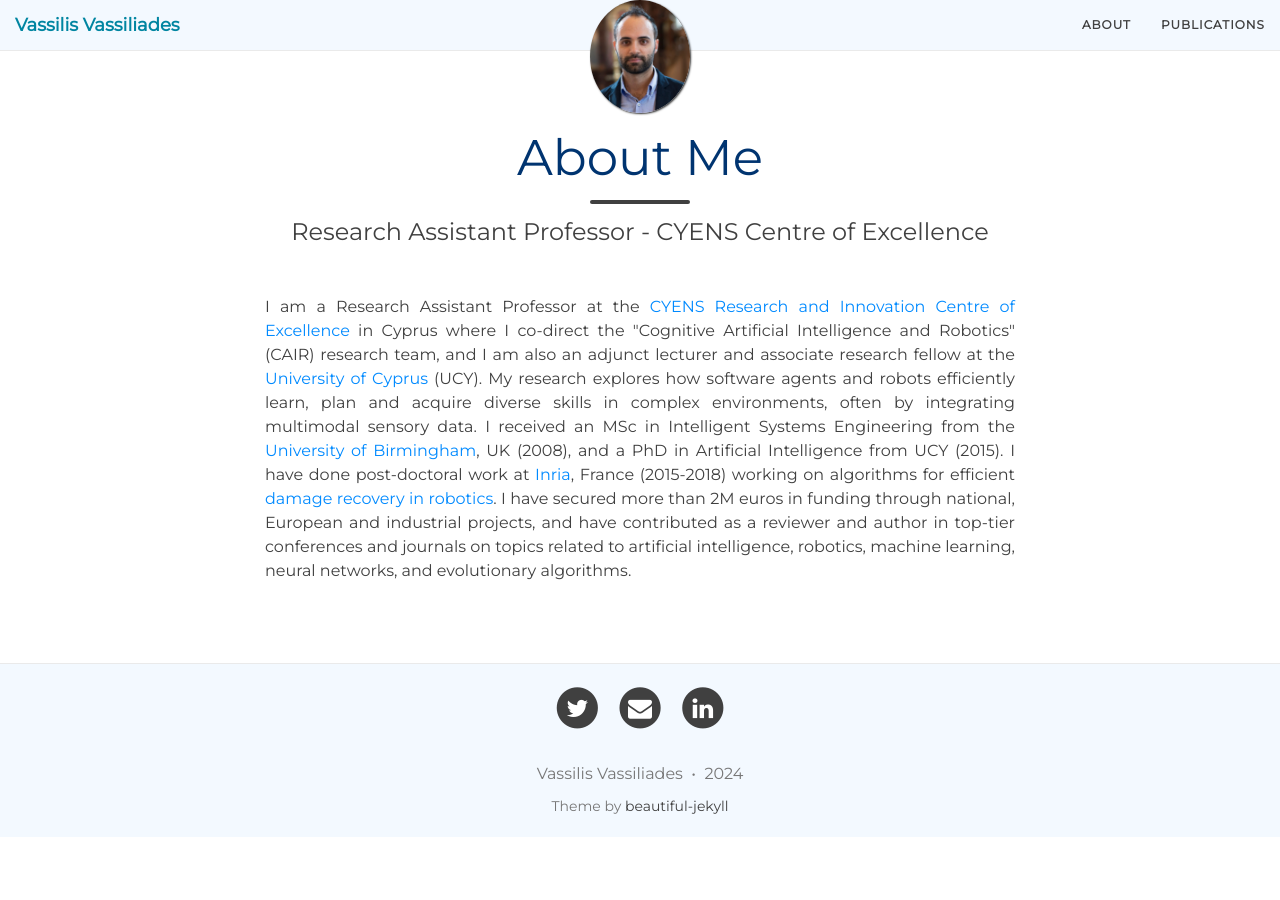
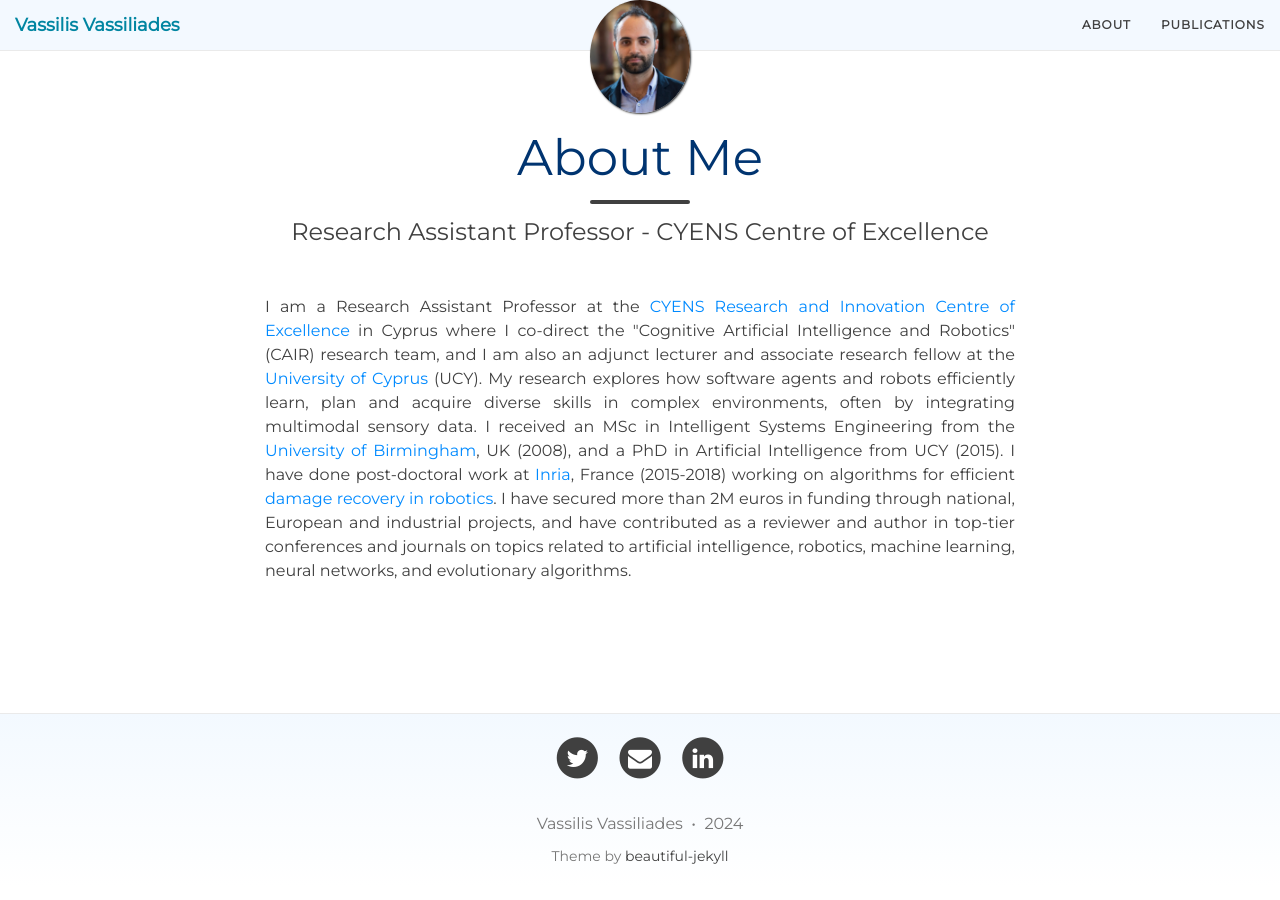
Before and after one commit to vassilisvas/vassilisvas.github.io, a Jekyll site: the page built from index.html, in a window 1280 px wide. Built offline with Jekyll 4.4.1, drawn with Linux system fonts in a browser that asks for light colours; nearby versions of some CDN libraries.

Commit message:
change footer

```diff
--- a/css/main.css
+++ b/css/main.css
@@ -194,10 +194,12 @@ img::-moz-selection {
 
 footer {
   padding: 30px 0;
-  background: #f3f9ff;
+  /* background: #f3f9ff; */
+  background: rgb(255,255,255);
+  background: linear-gradient(0deg, rgba(255,255,255,1) 0%, rgba(243,249,255,1) 100%);
   /* background: rgb(255, 225, 180); */
   border-top: 1px #EAEAEA solid;
-  margin-top: 50px;
+  margin-top: 100px;
   font-size: 14px;
 }
 
```
